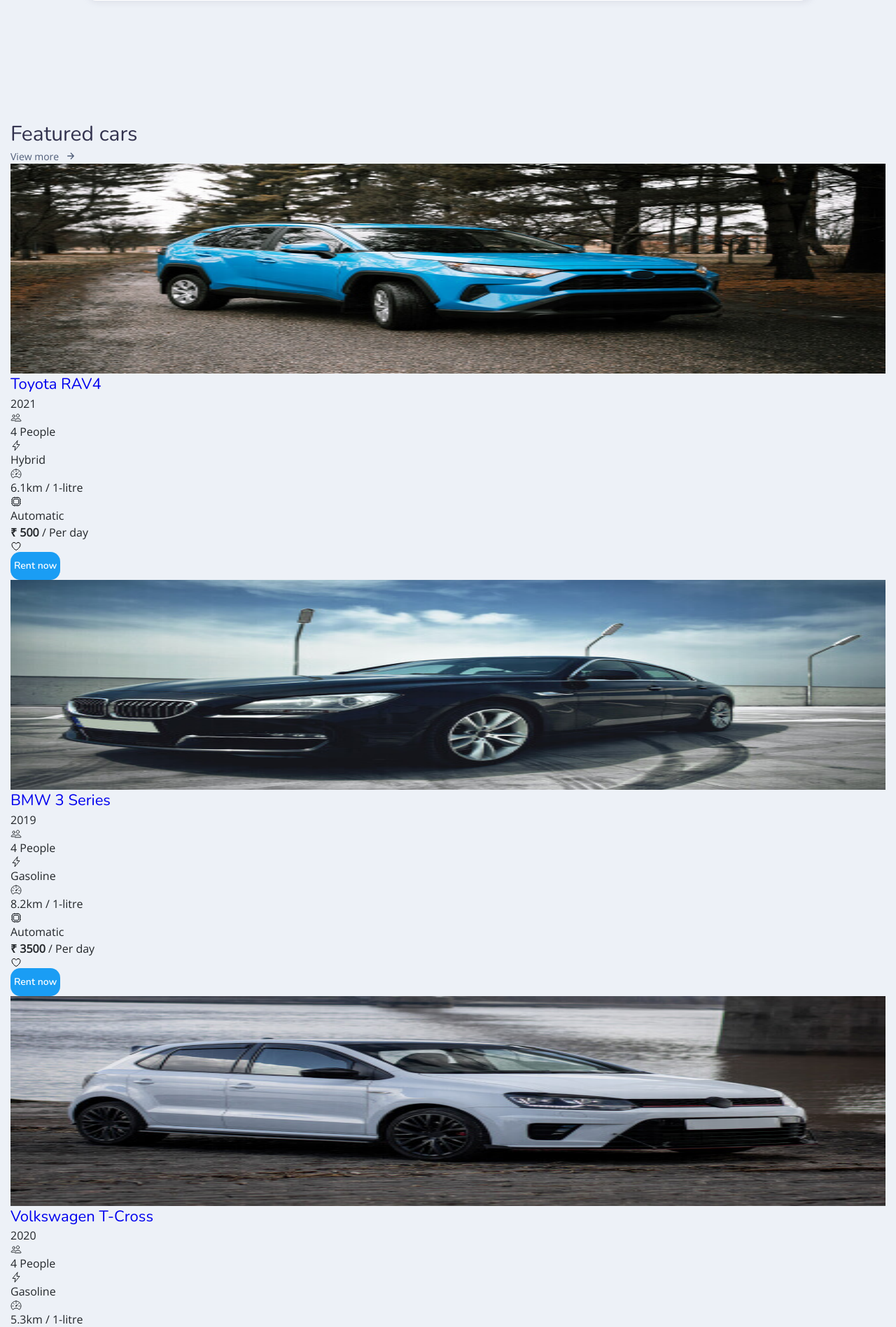
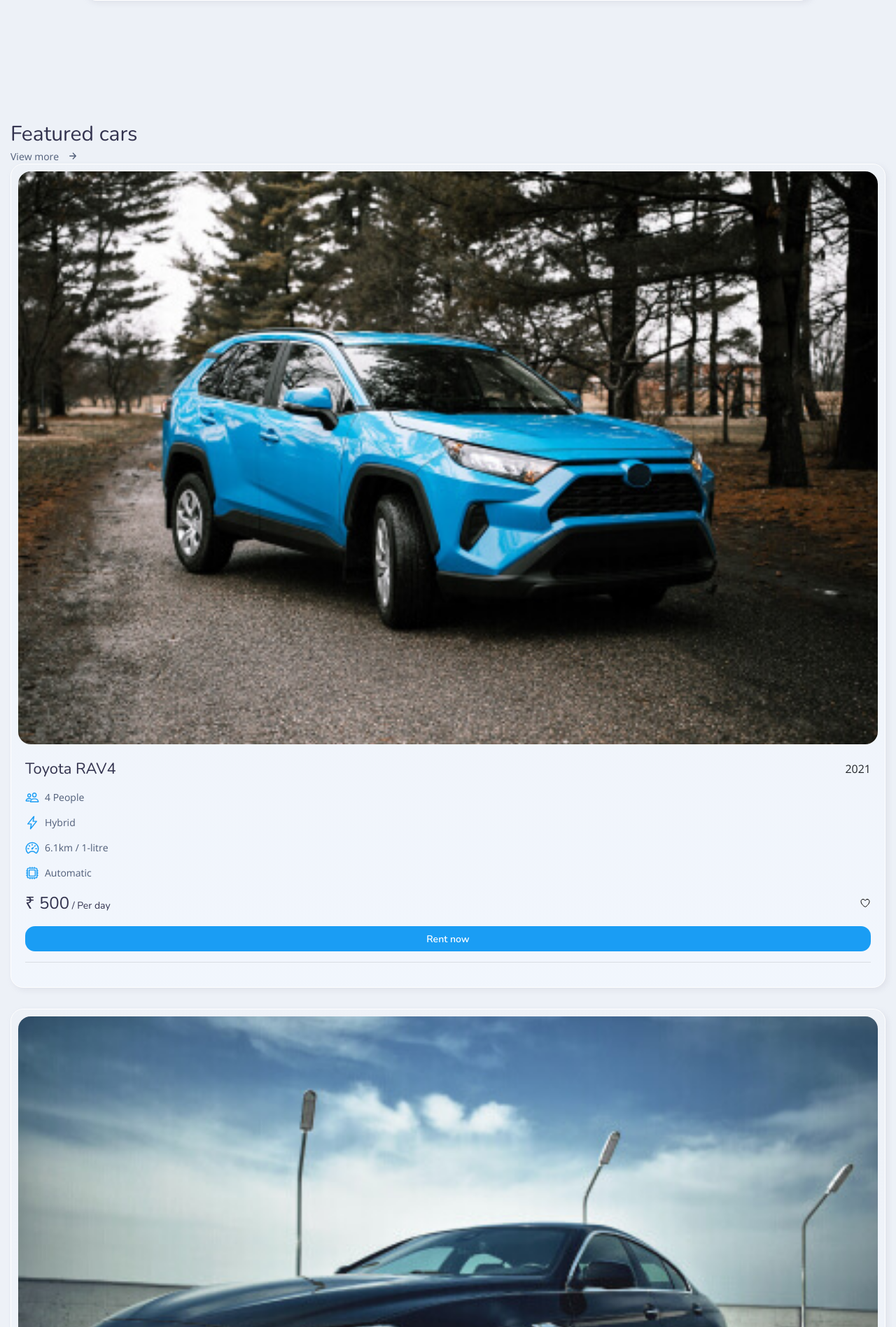
Before and after one commit to samarthpathak25/car-rental-project, a PHP site: page / in a window 1280 px wide. Shown: the part 706-2603 px from the top of the page at 70% size. Run offline with PHP 8.4, Linux system fonts and the light colour scheme.

Commit message:
update css

```diff
--- a/style.css
+++ b/style.css
@@ -383,5 +383,152 @@ margin-bottom: 30px;
   gap: 10px;
   color: var(--independence);
   font-size: var(--fs-6);
+}
 
+.featured-car-link span {
+  transition: var(--transition);
 }
+
+.featured-car-link :is(:hover, :focus) span{
+color: var(--space-cadet);
+}
+
+.featured-car-link ion-icon {
+  margin: 3px;
+  transition: var(--transition);
+}
+
+.featured-car-link:is(:hover, :focus) ion-icon{color: var(--carolina-blue);}
+
+.featured-cars-list{
+  display: grid;
+  grid-template-columns:minmax(0, 1fr) ;
+  gap: 30px;
+}
+.featured-car-card {
+  background: var(--gradient);
+  border: 1px solid var(--white);
+  border-radius: var(--radius-18);
+  padding: 10px;
+  box-shadow: var(--shadow-1);
+}
+
+.featured-car-card {
+  background: var(--gradient);
+  border: 1px solid var(--white);
+  border-radius: var(--radius-18);
+  padding: 10px;
+  box-shadow: var(--shadow-1);
+}
+
+.featured-car-card .card-banner {
+  background: hsla(0, 0%, 0%, 0.2);
+  aspect-ratio: 3 / 2;
+  border-radius: var(--radius-18);
+  overflow: hidden;
+}
+
+.featured-car-card .card-banner > img {
+  height: 100%;
+  object-fit: cover;
+}
+
+.featured-car-card .card-content { padding: 20px 10px 10px; }
+
+.featured-car-card .card-title-wrapper {
+  display: flex;
+  justify-content: space-between;
+  align-items: center;
+  gap: 5px;
+  margin-bottom: 15px;
+}
+
+.featured-car-card .card-title { width: calc(100% - 60px); }
+
+.featured-car-card .card-title > a {
+  color: inherit;
+  width: 100%;
+  white-space: nowrap;
+  overflow: hidden;
+  text-overflow: ellipsis;
+}
+
+.featured-car-card .card-title > a:is(:hover, :focus) { color: var(--carolina-blue); }
+
+.featured-car-card .year {
+  font-family: var(--ff-nunito);
+  font-size: var(--fs-6);
+  font-weight: var(--fw-600);
+  padding: 3px 12px;
+  border: 2px dashed hsla(204, 91%, 53%, 0.4);
+  border-radius: var(--radius-14);
+}
+
+.featured-car-card .card-list {
+  display: grid;
+  grid-template-columns: 1fr;
+  gap: 15px;
+  padding-bottom: 15px;
+  border-bottom: 1px solid hsla(0, 0%, 0%, 0.1);
+  margin-bottom: 15px;
+}
+
+.featured-car-card .card-list-item {
+  display: flex;
+  align-items: center;
+  gap: 8px;
+}
+
+.featured-car-card .card-list-item ion-icon {
+  font-size: 20px;
+  color: var(--carolina-blue);
+  --ionicon-stroke-width: 38px;
+}
+
+.featured-car-card .card-item-text {
+  color: var(--independence);
+  font-size: var(--fs-6);
+}
+
+.featured-car-card .card-price-wrapper {
+  display: flex;
+  flex-wrap: wrap;
+  justify-content: space-between;
+  align-items: center;
+  gap: 15px;
+}
+
+.featured-car-card .card-price {
+  font-family: var(--ff-nunito);
+  font-size: var(--fs-6);
+  color: var(--space-cadet);
+}
+
+.featured-car-card .card-price strong {
+  font-size: var(--fs-3);
+  font-weight: var(--fw-400);
+}
+
+.featured-car-card .btn:last-child {
+  --height: 36px;
+  min-width: 100%;
+}
+
+.featured-car-card .fav-btn {
+  --background: var(--beau-blue);
+  --color: var(--blue-jeans);
+  --height: 36px;
+  --width: 36px;
+  --shadow-2: none;
+}
+
+.featured-car-card .fav-btn ion-icon { font-size: 18px; }
+
+.featured-car-card .fav-btn:is(:hover, :focus) {
+  --background: var(--lavender-blush);
+  --color: var(--red-salsa);
+}
+.featured-car-card img {
+  height: 200px;
+  width: 200;
+}
```
